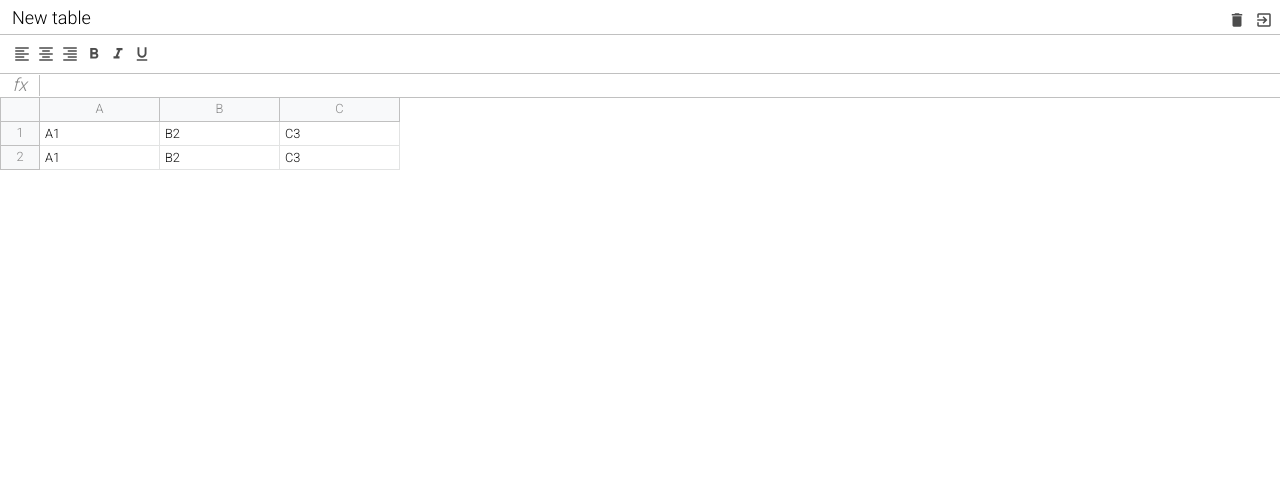
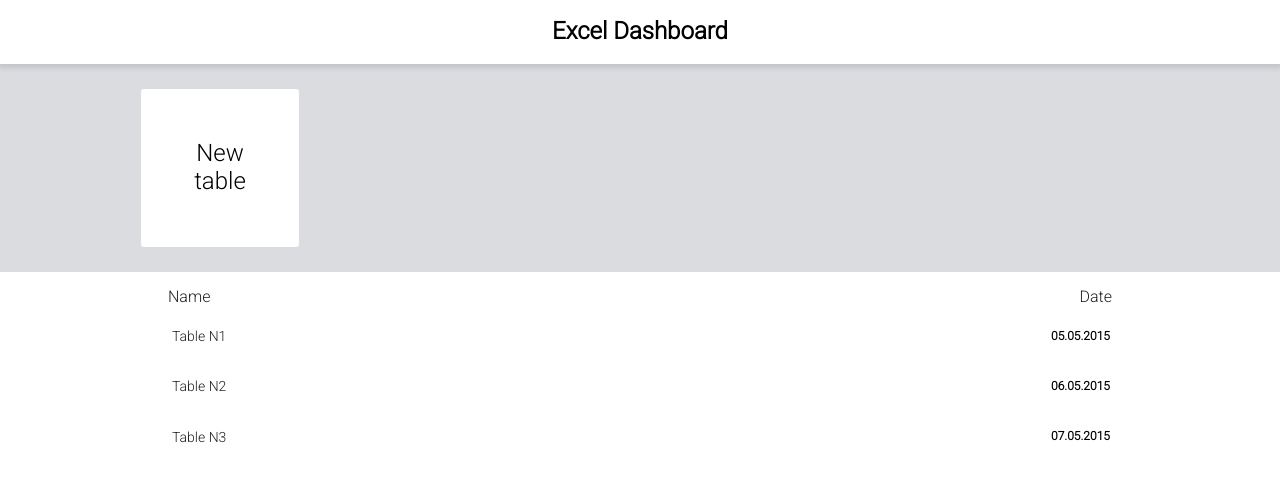
Before and after one commit to Intercrus/excel, a website built with webpack: page src/index.html in a window 1280 px wide. Built offline with nearby package versions, Linux system fonts and the light colour scheme.

Commit message:
main page

```diff
--- a/src/index.html
+++ b/src/index.html
@@ -12,83 +12,40 @@
 </head>
 <body>
 
-<div id="app" class="container">
-    <div class="excel">
-        <div class="excel__header">
-            <input type="text" class="input" value="New table" />
-
-            <div>
-                <div class="button">
-                    <i class="material-icons">delete</i>
-                </div>
-
-                <div class="button">
-                    <i class="material-icons">exit_to_app</i>
-                </div>
-            </div>
-
+<div id="app">
+    <div class="dashboard">
+        <div class="dashboard__header">
+            <h1>Excel Dashboard</h1>
         </div>
 
-        <div class="excel__toolbar">
-            <div class="button">
-                <i class="material-icons">format_align_left</i>
-            </div>
-
-            <div class="button">
-                <i class="material-icons">format_align_center</i>
-            </div>
-
-            <div class="button">
-                <i class="material-icons">format_align_right</i>
-            </div>
-
-            <div class="button">
-                <i class="material-icons">format_bold</i>
-            </div>
-
-            <div class="button">
-                <i class="material-icons">format_italic</i>
-            </div>
-
-            <div class="button">
-                <i class="material-icons">format_underline</i>
+        <div class="dashboard__new">
+            <div class="dashboard__view">
+                <a href="#" class="dashboard__create">
+                    New <br> table
+                </a>
             </div>
         </div>
 
-        <div class="excel__formula">
-            <div class="info">fx</div>
-            <div class="input" contenteditable spellcheck="false"></div>
-        </div>
-
-        <div class="excel__table">
-            <div class="row">
-                <div class="row-info"></div>
-
-                <div class="row-data">
-                    <div class="column">A</div>
-                    <div class="column">B</div>
-                    <div class="column">C</div>
-                </div>
+        <div class="dashboard__table dashboard__view">
+            <div class="dashboard__list-header">
+                <span>Name</span>
+                <span>Date</span>
             </div>
 
+            <div class="dashboard__list">
+                <div class="dashboard__record">
+                    <a href="#">Table N1</a>
+                    <strong>05.05.2015</strong>
+                </div>
 
-            <div class="row">
-                <div class="row-info">1</div>
+                <div class="dashboard__record">
+                    <a href="#">Table N2</a>
+                    <strong>06.05.2015</strong>
+                </div>
 
-                <div class="row-data">
-                    <div class="cell" contenteditable>A1</div>
-                    <div class="cell" contenteditable>B2</div>
-                    <div class="cell" contenteditable>C3</div>
-                </div>
-            </div>
-
-            <div class="row">
-                <div class="row-info">2</div>
-
-                <div class="row-data">
-                    <div class="cell">A1</div>
-                    <div class="cell">B2</div>
-                    <div class="cell">C3</div>
+                <div class="dashboard__record">
+                    <a href="#">Table N3</a>
+                    <strong>07.05.2015</strong>
                 </div>
             </div>
         </div>
--- a/src/scss/_mixins.scss
+++ b/src/scss/_mixins.scss
@@ -21,3 +21,9 @@
     cursor: pointer;
   }
 }
+
+@mixin clear-list() {
+  list-style: none;
+  margin: 0;
+  padding: 0;
+}
--- a/src/scss/_variables.scss
+++ b/src/scss/_variables.scss
@@ -9,3 +9,5 @@ $row-height: 24px;
 $cell-width: 120px;
 
 $border-color: #c0c0c0;
+
+$dashboard-header-height: 64px;
--- /dev/null
+++ b/src/scss/dashboard.scss
@@ -0,0 +1,94 @@
+@import "variables";
+@import "mixins";
+
+
+.dashboard {
+
+  &__header {
+    position: fixed;
+    left: 0;
+    right: 0;
+    top: 0;
+    height: $dashboard-header-height;
+    display: flex;
+    align-items: center;
+    justify-content: center;
+    background: #fff;
+    box-shadow: 0 2px 5px 2px rgba(60, 64, 67, 0.15);
+    z-index: 1000;
+  }
+
+  &__new {
+    margin-top: $dashboard-header-height;
+    padding: 1.5rem;
+    background: #dadce0;
+  }
+
+  &__create {
+    width: 160px;
+    height: 160px;
+    background: #fff;
+    border-radius: 4px;
+    border: 1px solid #dadce0;
+    display: flex;
+    justify-content: center;
+    align-items: center;
+    font-size: 1.5rem;
+    text-decoration: none;
+    color: #000;
+    text-align: center;
+
+    &:hover {
+      cursor: pointer;
+      color: green;
+      border-color: green;
+    }
+  }
+
+  &__view {
+    max-width: 1000px;
+    margin: 0 auto;
+  }
+
+  &__table {
+    padding: 1rem;
+  }
+
+  &__list-header {
+    display: flex;
+    justify-content: space-between;
+    color: #202124;
+    font-weight: 500;
+    font-size: 16px;
+    margin-bottom: 10px;
+    padding: 0 12px;
+  }
+
+  &__list {
+    @include clear-list;
+  }
+
+  &__record {
+    display: flex;
+    justify-content: space-between;
+    align-items: center;
+    padding: 12px 14px 12px 16px;
+    margin-bottom: 10px;
+
+    &:hover {
+      background: #e6f4ea;
+      border-radius: 25px;
+    }
+
+    a {
+      text-decoration: none;
+      cursor: pointer;
+      color: #202124;
+      font-size: 14px;
+
+      &:hover {
+        text-decoration: underline;
+      }
+    }
+  }
+}
--- a/src/scss/index.scss
+++ b/src/scss/index.scss
@@ -5,6 +5,7 @@
 @import "toolbar";
 @import "formula";
 @import "table";
+@import "dashboard";
 
 
 * {
```
Also changed, not shown: src/assets/excel.html (added, +99 -0 lines).
